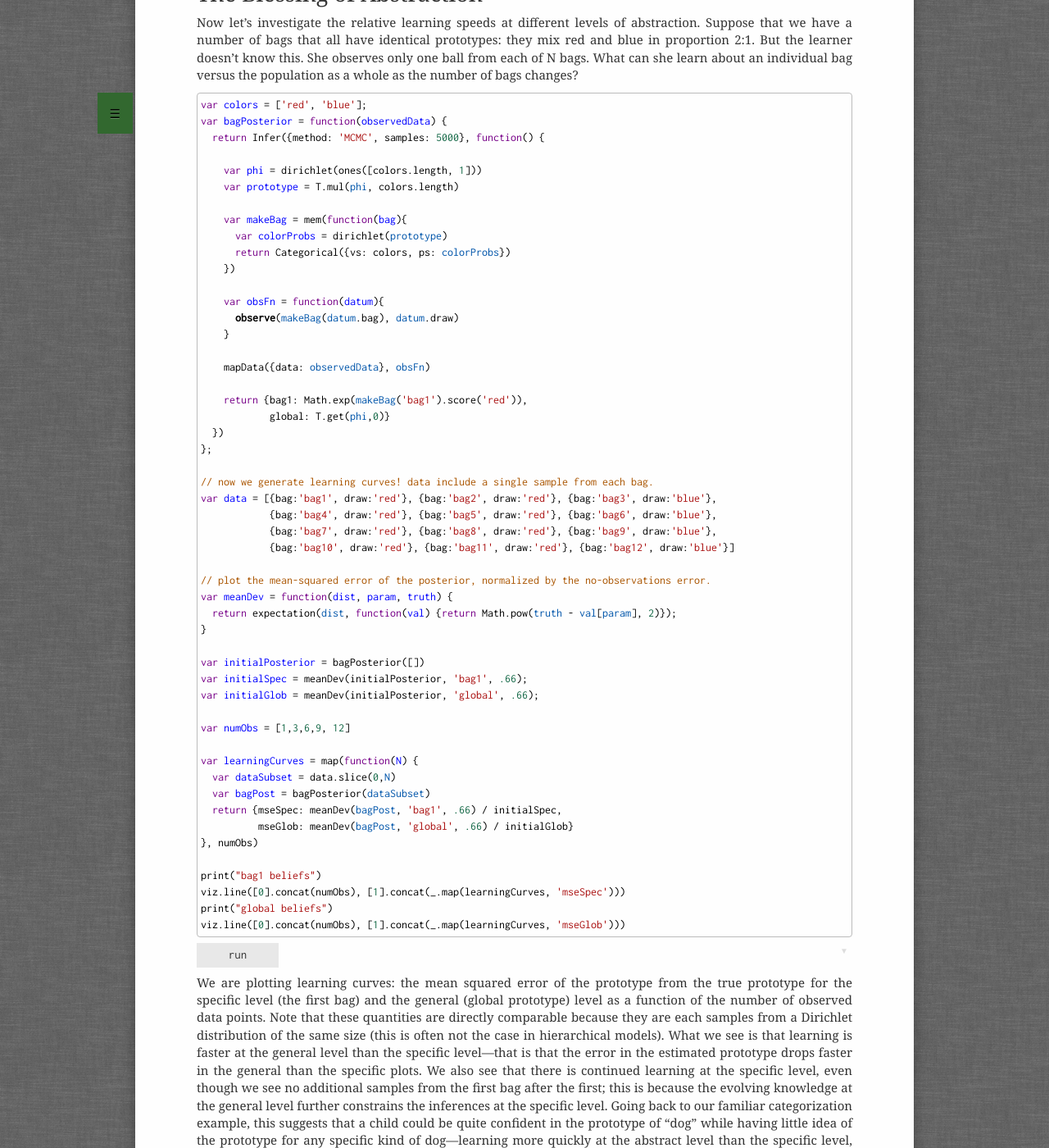
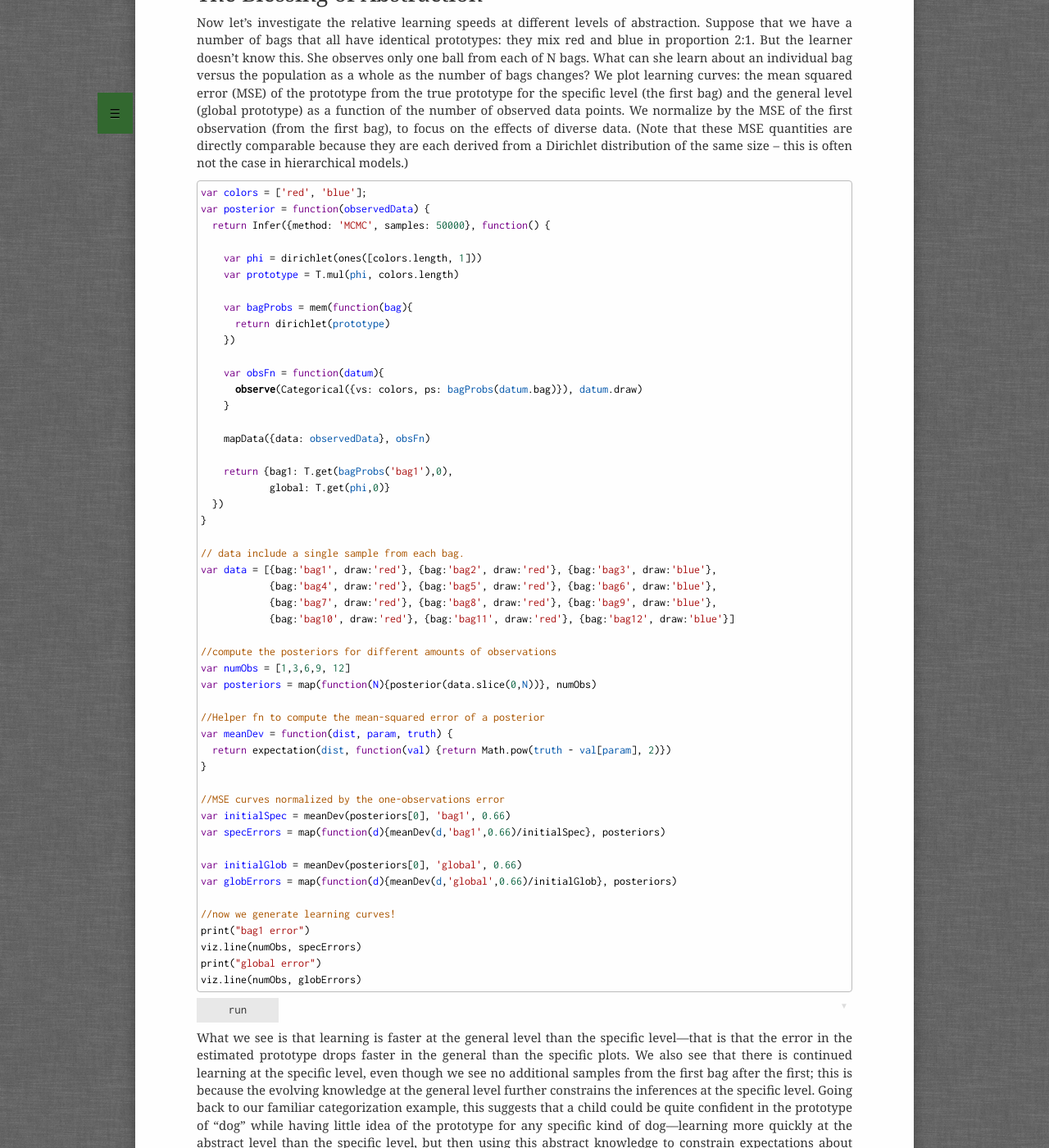
Before and after one commit to probmods/probmods2, a Jekyll site: the page built from chapters/hierarchical-models.md, in a window 1280 px wide and 1400 px high, scrolled down 3698 px. Shown: the whole window at 82% size. Built offline with Jekyll 4.4.1, drawn with Linux system fonts in a browser that asks for light colours; a script that is not in the unit is left out; some of the changed text lies outside the part shown.

Commit message:
finally fix the BoA examples. needed to normalize by first obs not zero obs to see the effects.

```diff
--- a/chapters/hierarchical-models.md
+++ b/chapters/hierarchical-models.md
@@ -160,187 +160,115 @@
 
 # The Blessing of Abstraction
 
-Now let's investigate the relative learning speeds at different levels of abstraction.  Suppose that we have a number of bags that all have identical prototypes: they mix red and blue in proportion 2:1.  But the learner doesn't know this.  She observes only one ball from each of N bags.  What can she learn about an individual bag versus the population as a whole as the number of bags changes?
-
-<!-- older version:
-~~~~
-///fold:
-var getProbs = function(vector) {
-  return map(function(i) {return T.get(vector,i)}, _.range(vector.length))
-}
-
-var observeBag = function(bag, values) {
-  return sum(map(function(v) {return bag.score(v)}, values));
-}
-
-var meanDev = function(dist, param, truth) {
-  return expectation(dist, function(val) {return Math.pow(truth - val[param], 2)});
-};
-///
-var colors = ['red', 'blue'];
-var bagPosterior = function(observedDraws) {
-  return Infer({method: 'MCMC', samples: 5000}, function() {
-    // we make a global prototype which is a dirichlet sample scaled to total 2:
-    var phi = dirichlet(ones([colors.length,1]))
-    var globalPrototype = T.mul(phi, colors.length);
-
-    // the prototype for each bag uses the global prototype as parameters.
-    var makeBag = mem(function(bag){
-      var colorProbs = getProbs(dirichlet(globalPrototype));
-      return Categorical({vs: colors, ps: colorProbs});
-    })
-
-    var bagScores = map(function(bagName) {
-      return observeBag(makeBag(bagName), observedDraws[bagName])
-    }, _.keys(observedDraws))
-
-    factor(sum(bagScores))
-
-    return {bag1: Math.exp(makeBag('bag1').score('red')),
-            global: getProbs(phi)[0]}
-  })
-};
-
-// now we generate learning curves! we take a single sample from each bag.
-// plot the mean-squared error normalized by the no-observations error.
-var initialPosterior = bagPosterior({'bag1': []})
-var initialSpec = meanDev(initialPosterior, 'bag1', .66);
-var initialGlob = meanDev(initialPosterior, 'global', .66);
-
-var obs = {'bag1': ['red'], 'bag2': ['red'], 'bag3': ['blue'], 'bag4': ['red'], 'bag5': ['red'],
-           'bag6': ['blue'], 'bag7': ['red'], 'bag8': ['red'], 'bag9': ['blue'], 'bag10': ['red'],
-           'bag11': ['red'], 'bag12': ['blue']};
-var numObs = [1,3,6,9, 12]
-
-var allSamples = map(function(maxBagNumber) {
-  var dataSubset = _.pick(obs, map(function(num){return 'bag' + num}, _.range(1,maxBagNumber + 1)))
-  var bagPost = bagPosterior(dataSubset)
-
-  return {mseSpec: meanDev(bagPost, 'bag1', .66) / initialSpec,
-          mseGlob: meanDev(bagPost, 'global', .66) / initialGlob};
-}, numObs);
-
-print("bag1 beliefs")
-viz.line([0].concat(numObs), [1].concat(_.pluck(allSamples, 'mseSpec')))
-print("global beliefs")
-viz.line([0].concat(numObs), [1].concat(_.pluck(allSamples, 'mseGlob')))
-~~~~
--->
+Now let's investigate the relative learning speeds at different levels of abstraction.  Suppose that we have a number of bags that all have identical prototypes: they mix red and blue in proportion 2:1.  But the learner doesn't know this.  She observes only one ball from each of N bags.  What can she learn about an individual bag versus the population as a whole as the number of bags changes? We plot learning curves: the mean squared error (MSE) of the prototype from the true prototype for the specific level (the first bag) and the general level (global prototype) as a function of the number of observed data points. We normalize by the MSE of the first observation (from the first bag), to focus on the effects of diverse data.
+(Note that these MSE quantities are directly comparable because they are each derived from a Dirichlet distribution of the same size -- this is often not the case in hierarchical models.)
 
 ~~~~
 var colors = ['red', 'blue'];
-var bagPosterior = function(observedData) {
-  return Infer({method: 'MCMC', samples: 5000}, function() {
+var posterior = function(observedData) {
+  return Infer({method: 'MCMC', samples: 50000}, function() {
 
     var phi = dirichlet(ones([colors.length, 1]))
     var prototype = T.mul(phi, colors.length)
 
-    var makeBag = mem(function(bag){
-      var colorProbs = dirichlet(prototype)
-      return Categorical({vs: colors, ps: colorProbs})
+    var bagProbs = mem(function(bag){
+      return dirichlet(prototype)
     })
 
     var obsFn = function(datum){
-      observe(makeBag(datum.bag), datum.draw)
+      observe(Categorical({vs: colors, ps: bagProbs(datum.bag)}), datum.draw)
     }
 
     mapData({data: observedData}, obsFn)
 
-    return {bag1: Math.exp(makeBag('bag1').score('red')),
+    return {bag1: T.get(bagProbs('bag1'),0),
             global: T.get(phi,0)}
   })
-};
+}
 
-// now we generate learning curves! data include a single sample from each bag.
+// data include a single sample from each bag.
 var data = [{bag:'bag1', draw:'red'}, {bag:'bag2', draw:'red'}, {bag:'bag3', draw:'blue'},
             {bag:'bag4', draw:'red'}, {bag:'bag5', draw:'red'}, {bag:'bag6', draw:'blue'},
             {bag:'bag7', draw:'red'}, {bag:'bag8', draw:'red'}, {bag:'bag9', draw:'blue'},
             {bag:'bag10', draw:'red'}, {bag:'bag11', draw:'red'}, {bag:'bag12', draw:'blue'}]
 
-// plot the mean-squared error of the posterior, normalized by the no-observations error.
+//compute the posteriors for different amounts of observations
+var numObs = [1,3,6,9, 12]
+var posteriors = map(function(N){posterior(data.slice(0,N))}, numObs)
+
+//Helper fn to compute the mean-squared error of a posterior
 var meanDev = function(dist, param, truth) {
-  return expectation(dist, function(val) {return Math.pow(truth - val[param], 2)});
+  return expectation(dist, function(val) {return Math.pow(truth - val[param], 2)})
 }
 
-var initialPosterior = bagPosterior([])
-var initialSpec = meanDev(initialPosterior, 'bag1', .66);
-var initialGlob = meanDev(initialPosterior, 'global', .66);
+//MSE curves normalized by the one-observations error
+var initialSpec = meanDev(posteriors[0], 'bag1', 0.66)
+var specErrors = map(function(d){meanDev(d,'bag1',0.66)/initialSpec}, posteriors)
 
-var numObs = [1,3,6,9, 12]
+var initialGlob = meanDev(posteriors[0], 'global', 0.66)
+var globErrors = map(function(d){meanDev(d,'global',0.66)/initialGlob}, posteriors)
 
-var learningCurves = map(function(N) {
-  var dataSubset = data.slice(0,N)
-  var bagPost = bagPosterior(dataSubset)
-  return {mseSpec: meanDev(bagPost, 'bag1', .66) / initialSpec,
-          mseGlob: meanDev(bagPost, 'global', .66) / initialGlob}
-}, numObs)
-
-print("bag1 beliefs")
-viz.line([0].concat(numObs), [1].concat(_.map(learningCurves, 'mseSpec')))
-print("global beliefs")
-viz.line([0].concat(numObs), [1].concat(_.map(learningCurves, 'mseGlob')))
+//now we generate learning curves!
+print("bag1 error")
+viz.line(numObs, specErrors)
+print("global error")
+viz.line(numObs, globErrors)
 ~~~~
 
-We are plotting learning curves: the mean squared error of the prototype from the true prototype for the specific level (the first bag) and the general (global prototype) level as a function of the number of observed data points. Note that these quantities are directly comparable because they are each samples from a Dirichlet distribution of the same size (this is often not the case in hierarchical models). What we see is that learning is faster at the general level than the specific level&mdash;that is that the error in the estimated prototype drops faster in the general than the specific plots. We also see that there is continued learning at the specific level, even though we see no additional samples from the first bag after the first; this is because the evolving knowledge at the general level further constrains the inferences at the specific level. Going back to our familiar categorization example, this suggests that a child could be quite confident in the prototype of "dog" while having little idea of the prototype for any specific kind of dog&mdash;learning more quickly at the abstract level than the specific level, but then using this abstract knowledge to constrain expectations about the specific level.
-
+What we see is that learning is faster at the general level than the specific level&mdash;that is that the error in the estimated prototype drops faster in the general than the specific plots. We also see that there is continued learning at the specific level, even though we see no additional samples from the first bag after the first; this is because the evolving knowledge at the general level further constrains the inferences at the specific level. Going back to our familiar categorization example, this suggests that a child could be quite confident in the prototype of "dog" while having little idea of the prototype for any specific kind of dog&mdash;learning more quickly at the abstract level than the specific level, but then using this abstract knowledge to constrain expectations about specific dogs.
 This dynamic depends crucially on the fact that we get very diverse evidence: let's change the above example to observe the same N examples, but coming from a single bag (instead of N bags).
 
 ~~~~
-///fold:
-var colors = ['red', 'blue'];
-var bagPosterior = function(observedData) {
-  return Infer({method: 'MCMC', samples: 5000}, function() {
-
-    var phi = dirichlet(ones([colors.length, 1]))
-    var prototype = T.mul(phi, colors.length)
-
-    var makeBag = mem(function(bag){
-      var colorProbs = dirichlet(prototype)
-      return Categorical({vs: colors, ps: colorProbs})
-    })
-
-    var obsFn = function(datum){
-      observe(makeBag(datum.bag), datum.draw)
-    }
-
-    mapData({data: observedData}, obsFn)
-
-    return {bag1: Math.exp(makeBag('bag1').score('red')),
-            global: T.get(phi,0)}
-  })
-};
-
-// now we generate learning curves! data include a single sample from each bag.
-// plot the mean-squared error of the posterior, normalized by the no-observations error.
-var meanDev = function(dist, param, truth) {
-  return expectation(dist, function(val) {return Math.pow(truth - val[param], 2)});
-}
-
-var initialPosterior = bagPosterior([])
-var initialSpec = meanDev(initialPosterior, 'bag1', .66);
-var initialGlob = meanDev(initialPosterior, 'global', .66);
-
-var numObs = [1,3,6,9, 12]
-///
-
 var data = [{bag:'bag1', draw:'red'}, {bag:'bag1', draw:'red'}, {bag:'bag1', draw:'blue'},
             {bag:'bag1', draw:'red'}, {bag:'bag1', draw:'red'}, {bag:'bag1', draw:'blue'},
             {bag:'bag1', draw:'red'}, {bag:'bag1', draw:'red'}, {bag:'bag1', draw:'blue'},
             {bag:'bag1', draw:'red'}, {bag:'bag1', draw:'red'}, {bag:'bag1', draw:'blue'}]
 
 ///fold:
-var learningCurves = map(function(N) {
-  var dataSubset = data.slice(0,N)
-  var bagPost = bagPosterior(dataSubset)
-  return {mseSpec: meanDev(bagPost, 'bag1', .66) / initialSpec,
-          mseGlob: meanDev(bagPost, 'global', .66) / initialGlob}
-}, numObs)
+var colors = ['red', 'blue'];
+var posterior = function(observedData) {
+  return Infer({method: 'MCMC', samples: 50000}, function() {
+
+    var phi = dirichlet(ones([colors.length, 1]))
+    var prototype = T.mul(phi, colors.length)
+
+    var bagProbs = mem(function(bag){
+      return dirichlet(prototype)
+    })
+
+    var obsFn = function(datum){
+      observe(Categorical({vs: colors, ps: bagProbs(datum.bag)}), datum.draw)
+    }
+
+    mapData({data: observedData}, obsFn)
+
+    return {bag1: T.get(bagProbs('bag1'),0),
+            global: T.get(phi,0)}
+  })
+}
+
+//compute the posteriors for different amounts of observations
+var numObs = [1,3,6,9, 12]
+var posteriors = map(function(N){posterior(data.slice(0,N))}, numObs)
+
+//Helper fn to compute the mean-squared error of a posterior
+var meanDev = function(dist, param, truth) {
+  return expectation(dist, function(val) {return Math.pow(truth - val[param], 2)})
+}
+
+//MSE curves normalized by the one-observation error
+var initialSpec = meanDev(posteriors[0], 'bag1', 0.66)
+var specErrors = map(function(d){meanDev(d,'bag1',0.66)/initialSpec}, posteriors)
+
+var initialGlob = meanDev(posteriors[0], 'global', 0.66)
+var globErrors = map(function(d){meanDev(d,'global',0.66)/initialGlob}, posteriors)
 ///
 
-print("bag1 beliefs")
-viz.line([0].concat(numObs), [1].concat(_.map(learningCurves, 'mseSpec')))
-print("global beliefs")
-viz.line([0].concat(numObs), [1].concat(_.map(learningCurves, 'mseGlob')))
+//now we generate learning curves!
+print("bag1 error")
+viz.line(numObs, specErrors)
+print("global error")
+viz.line(numObs, globErrors)
 ~~~~
 
 We now see that learning for this bag is quick, while global learning (and transfer) is slow.
```
